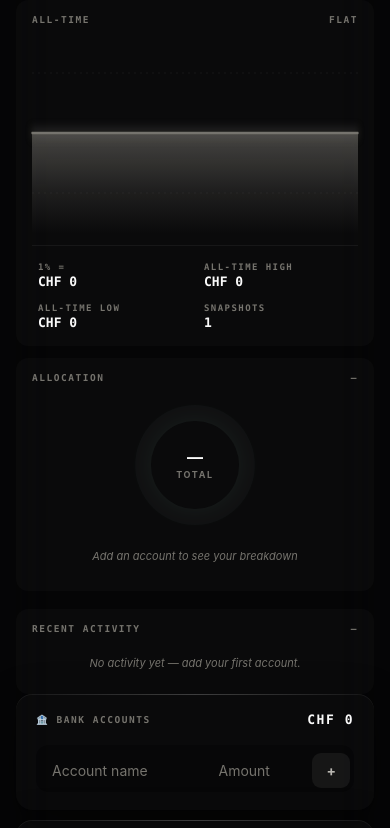
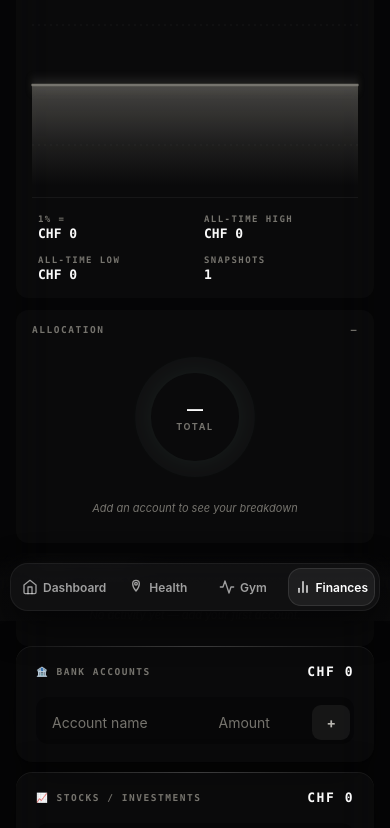
Before and after one commit to louisrodfog4-ai/louis-dashboard, a plain HTML site: page finances.html in a window 390 px wide. Shown: the part 223-1051 px from the top of the page. Drawn offline with Linux system fonts and the light colour scheme; no server answers.

Commit message:
add finances to navigation

```diff
--- a/finances.html
+++ b/finances.html
@@ -75,7 +75,50 @@ body::after {
 .shell {
   max-width: 880px;
   margin: 0 auto;
-  padding: 24px 16px 60px;
+  padding: 24px 16px calc(96px + env(safe-area-inset-bottom));
+}
+@media (max-width: 600px) {
+  .shell { padding-bottom: calc(96px + env(safe-area-inset-bottom)); }
+}
+
+/* Bottom tab bar */
+.tabbar {
+  position: fixed; left: 0; right: 0; bottom: 0; z-index: 50;
+  display: flex; justify-content: center;
+  padding: 10px 16px calc(10px + env(safe-area-inset-bottom));
+  background: linear-gradient(180deg, rgba(10,10,11,0) 0%, rgba(10,10,11,0.78) 38%, rgba(10,10,11,0.94) 100%);
+  backdrop-filter: blur(14px); -webkit-backdrop-filter: blur(14px);
+  pointer-events: none;
+}
+.tabbar-inner {
+  pointer-events: auto; display: flex;
+  width: 100%; max-width: 460px;
+  gap: 6px; padding: 6px;
+  background: rgba(20,20,22,0.72);
+  border: 1px solid rgba(255,255,255,0.06);
+  border-radius: 18px;
+  box-shadow: 0 12px 36px rgba(0,0,0,0.55);
+}
+.tab {
+  flex: 1 1 0; display: inline-flex; align-items: center; justify-content: center;
+  gap: 8px; padding: 12px 14px; border-radius: 13px;
+  font-size: 14px; font-weight: 600; letter-spacing: 0.01em;
+  color: rgba(255,255,255,0.6); text-decoration: none;
+  background: transparent; border: 1px solid transparent;
+  transition: color 0.15s, background 0.15s, border-color 0.15s;
+  -webkit-tap-highlight-color: transparent;
+}
+.tab:hover { color: #fff; }
+.tab[aria-current="page"] {
+  color: #fff; background: rgba(255,255,255,0.06); border-color: rgba(255,255,255,0.10);
+}
+.tab-icon { width: 18px; height: 18px; display: inline-flex; align-items: center; justify-content: center; }
+.tab-icon svg { width: 100%; height: 100%; display: block; }
+@media (max-width: 480px) {
+  .tabbar { padding-left: 10px; padding-right: 10px; }
+  .tabbar-inner { gap: 4px; padding: 4px; }
+  .tab { padding: 10px 6px; font-size: 12px; gap: 5px; letter-spacing: 0; }
+  .tab-icon { width: 16px; height: 16px; }
 }
 
 /* ===== Back to dashboard ===== */
@@ -1666,11 +1709,6 @@ input[type="date"]::-webkit-calendar-picker-indicator {
 <body>
 <div class="shell">
 
-<!-- ===== BACK BUTTON ===== -->
-<a href="index.html" class="fin-back-btn" aria-label="Back to dashboard">
-  <svg width="16" height="16" viewBox="0 0 24 24" fill="none" stroke="currentColor" stroke-width="2.2" stroke-linecap="round" stroke-linejoin="round"><polyline points="15 18 9 12 15 6"></polyline></svg>
-  <span>Back</span>
-</a>
 
 <!-- ===== NET WORTH ===== -->
 <div class="section" data-section="net">
@@ -2646,5 +2684,44 @@ input[type="date"]::-webkit-calendar-picker-indicator {
 })();
 </script>
 
+<nav class="tabbar" aria-label="Main navigation">
+  <div class="tabbar-inner">
+    <a href="index.html" class="tab">
+      <span class="tab-icon">
+        <svg viewBox="0 0 24 24" fill="none" stroke="currentColor" stroke-width="2" stroke-linecap="round" stroke-linejoin="round">
+          <path d="M3 9l9-7 9 7v11a2 2 0 0 1-2 2H5a2 2 0 0 1-2-2z"/>
+          <polyline points="9 22 9 12 15 12 15 22"/>
+        </svg>
+      </span>
+      Dashboard
+    </a>
+    <a href="health.html" class="tab">
+      <span class="tab-icon">
+        <svg viewBox="0 0 24 24" fill="none" stroke="currentColor" stroke-width="2" stroke-linecap="round" stroke-linejoin="round">
+          <path d="M12 2a5 5 0 0 1 5 5c0 5-5 11-5 11S7 12 7 7a5 5 0 0 1 5-5z"/>
+          <circle cx="12" cy="7" r="2"/>
+        </svg>
+      </span>
+      Health
+    </a>
+    <a href="gym.html" class="tab">
+      <span class="tab-icon">
+        <svg viewBox="0 0 24 24" fill="none" stroke="currentColor" stroke-width="2" stroke-linecap="round" stroke-linejoin="round">
+          <polyline points="22 12 18 12 15 21 9 3 6 12 2 12"/>
+        </svg>
+      </span>
+      Gym
+    </a>
+    <a href="finances.html" class="tab" aria-current="page">
+      <span class="tab-icon">
+        <svg viewBox="0 0 24 24" fill="none" stroke="currentColor" stroke-width="2" stroke-linecap="round" stroke-linejoin="round">
+          <line x1="18" y1="20" x2="18" y2="10"/><line x1="12" y1="20" x2="12" y2="4"/><line x1="6" y1="20" x2="6" y2="14"/>
+        </svg>
+      </span>
+      Finances
+    </a>
+  </div>
+</nav>
+
 </body>
 </html>
```
Also changed, not shown: gym.html (+13 -3 lines), health.html (+12 -2 lines), index.html (+12 -2 lines).
